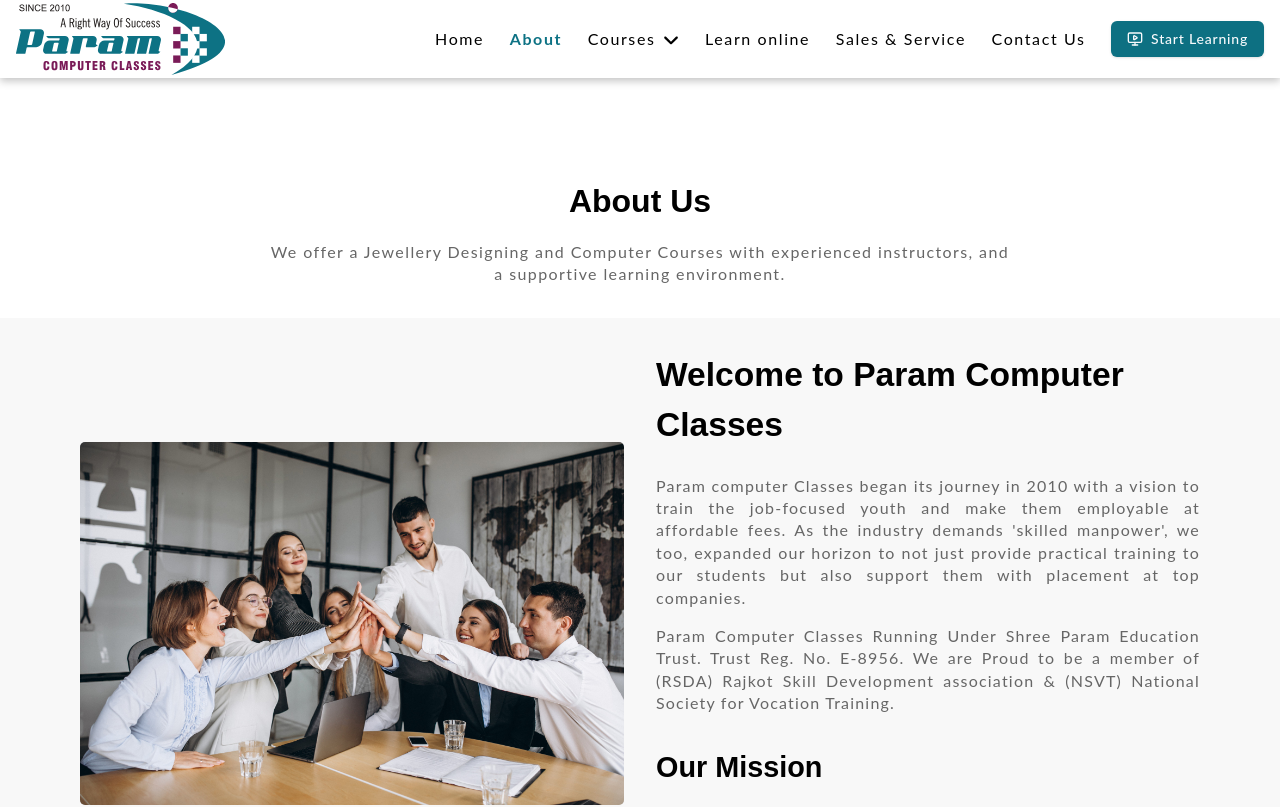
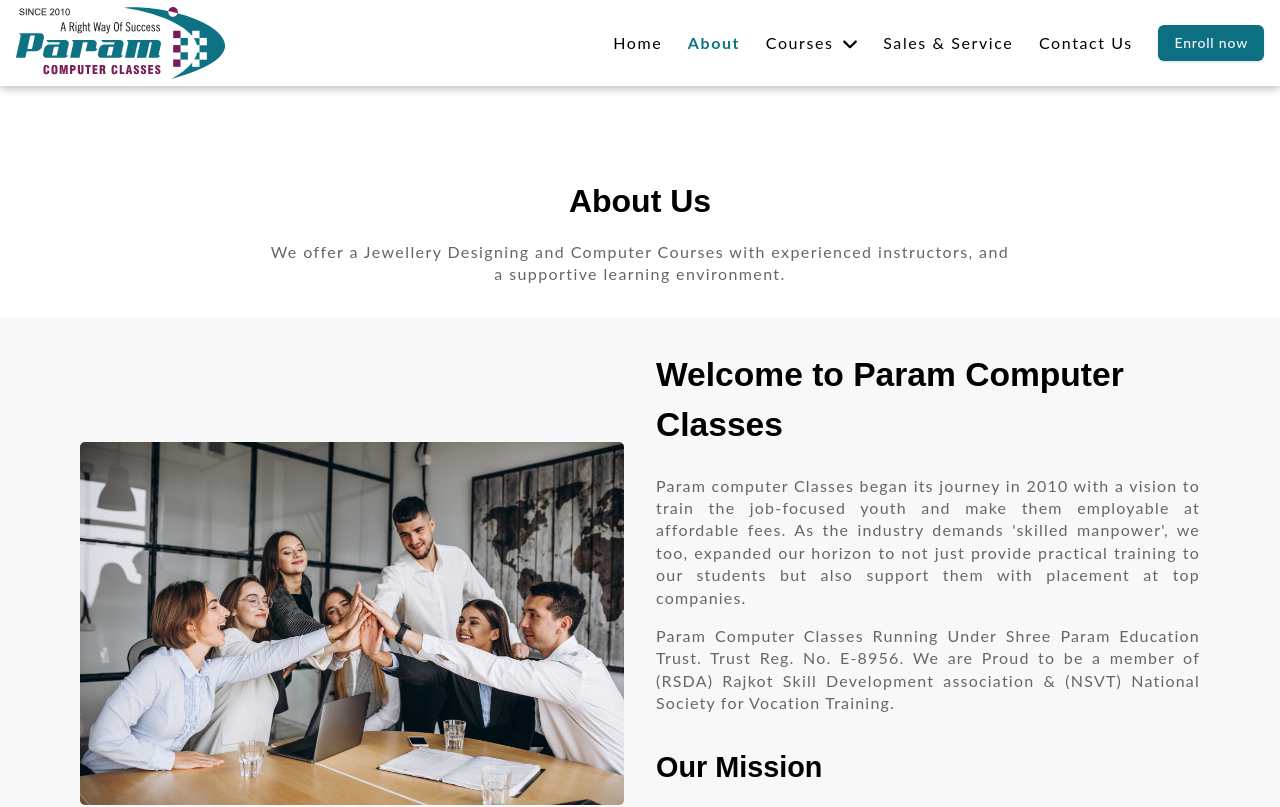
Before and after one commit to DeepMakhasana/vcp-client, a Next.js app: page /about in a window 1280 px wide. Shown: the top 807 px of the page. Built offline with nearby package versions, Linux system fonts and the light colour scheme.

Commit message:
remove online learning

```diff
--- a/src/components/navbar/Navbar.tsx
+++ b/src/components/navbar/Navbar.tsx
@@ -61,7 +61,7 @@ const Navbar = () => {
 
   return (
     <header>
-      <nav className={styles.navbarContainer}>
+      <nav className={`${styles.navbarContainer} py-1`}>
         <div className={styles.navbar}>
           <Link onClick={() => closeNavbar("/")} href="/">
             <div className={styles.logo}>
@@ -154,11 +154,11 @@ const Navbar = () => {
                 </li>
               </ul>
             </div>
-            <li onClick={() => closeNavbar("/learn")}>
+            {/* <li onClick={() => closeNavbar("/learn")}>
               <Link href="/learn" className={currentURL == "/learn" ? styles.activeLink : styles.noActiveLink}>
                 Learn online
               </Link>
-            </li>
+            </li> */}
             <li onClick={() => closeNavbar("/sales-service")}>
               <Link
                 href="/sales-service"
@@ -172,12 +172,17 @@ const Navbar = () => {
                 Contact Us
               </Link>
             </li>
-            <li onClick={() => closeNavbar("/contact")}>
+            {/* <li onClick={() => closeNavbar("/contact")}>
               <a href={MAIN_URL}>
                 <Button>
                   <MonitorPlay className="w-5 h-5" /> Start Learning
                 </Button>
               </a>
+            </li> */}
+            <li onClick={() => closeNavbar("/contact")}>
+              <Link href={"/contact"}>
+                <Button>Enroll now</Button>
+              </Link>
             </li>
           </ul>
         </div>
```
